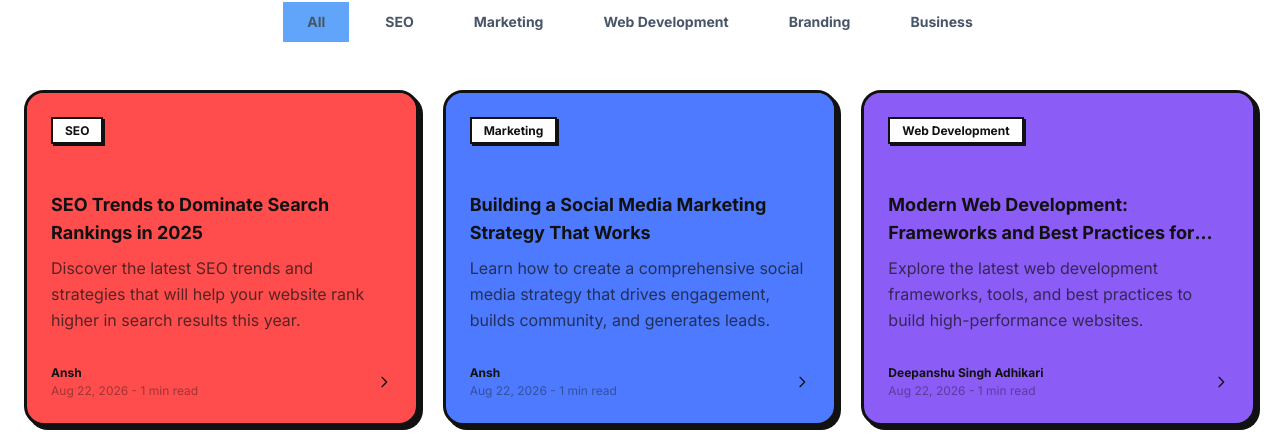
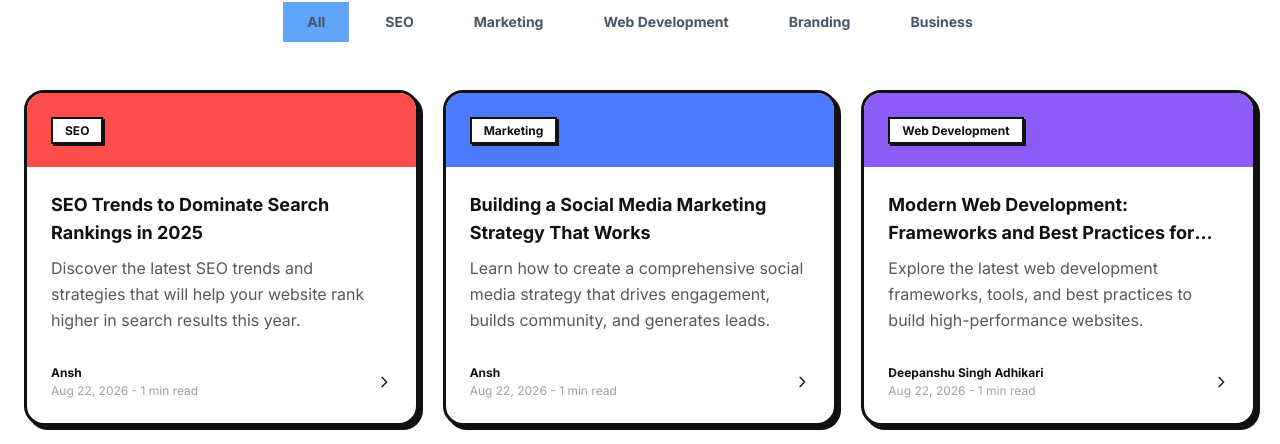
Before and after one commit to abdigitalsolution03-ai/AB-DIGITAL-SOLUTION, a React (Vite) app: page /blog in a window 1280 px wide. Shown: the part 356-800 px from the top of the page. Built offline with nearby package versions, Linux system fonts and the light colour scheme; no server answers.

Commit message:
style: portfolio cards white background, black text, white metric tags - minimalist black-and-white look

```diff
--- a/src/pages/Portfolio.tsx
+++ b/src/pages/Portfolio.tsx
@@ -203,7 +203,7 @@ export default function Portfolio() {
                       className="px-6 pb-6 flex flex-wrap gap-2"
                     >
                       {project.metrics.map((metric, j) => (
-                        <span key={j} className="px-3 py-1 bg-[#60A5FA] border-2 border-[#111] text-[#111] text-xs font-bold shadow-[2px_2px_0_#111]">
+                        <span key={j} className="px-3 py-1 bg-white border-2 border-[#111] text-[#111] text-xs font-bold shadow-[2px_2px_0_#111]">
                           {metric}
                         </span>
                       ))}
--- a/src/styles/globals.css
+++ b/src/styles/globals.css
@@ -188,21 +188,21 @@
   }
 
   .doodle-card-red {
-    background: #FF4D4D;
+    background: #FFFFFF;
     border: 3px solid #111111;
     border-radius: 20px;
     box-shadow: 4px 4px 0px #111111;
   }
 
   .doodle-card-blue {
-    background: #4D7AFF;
+    background: #FFFFFF;
     border: 3px solid #111111;
     border-radius: 20px;
     box-shadow: 4px 4px 0px #111111;
   }
 
   .doodle-card-purple {
-    background: #8B5CF6;
+    background: #FFFFFF;
     border: 3px solid #111111;
     border-radius: 20px;
     box-shadow: 4px 4px 0px #111111;
```
